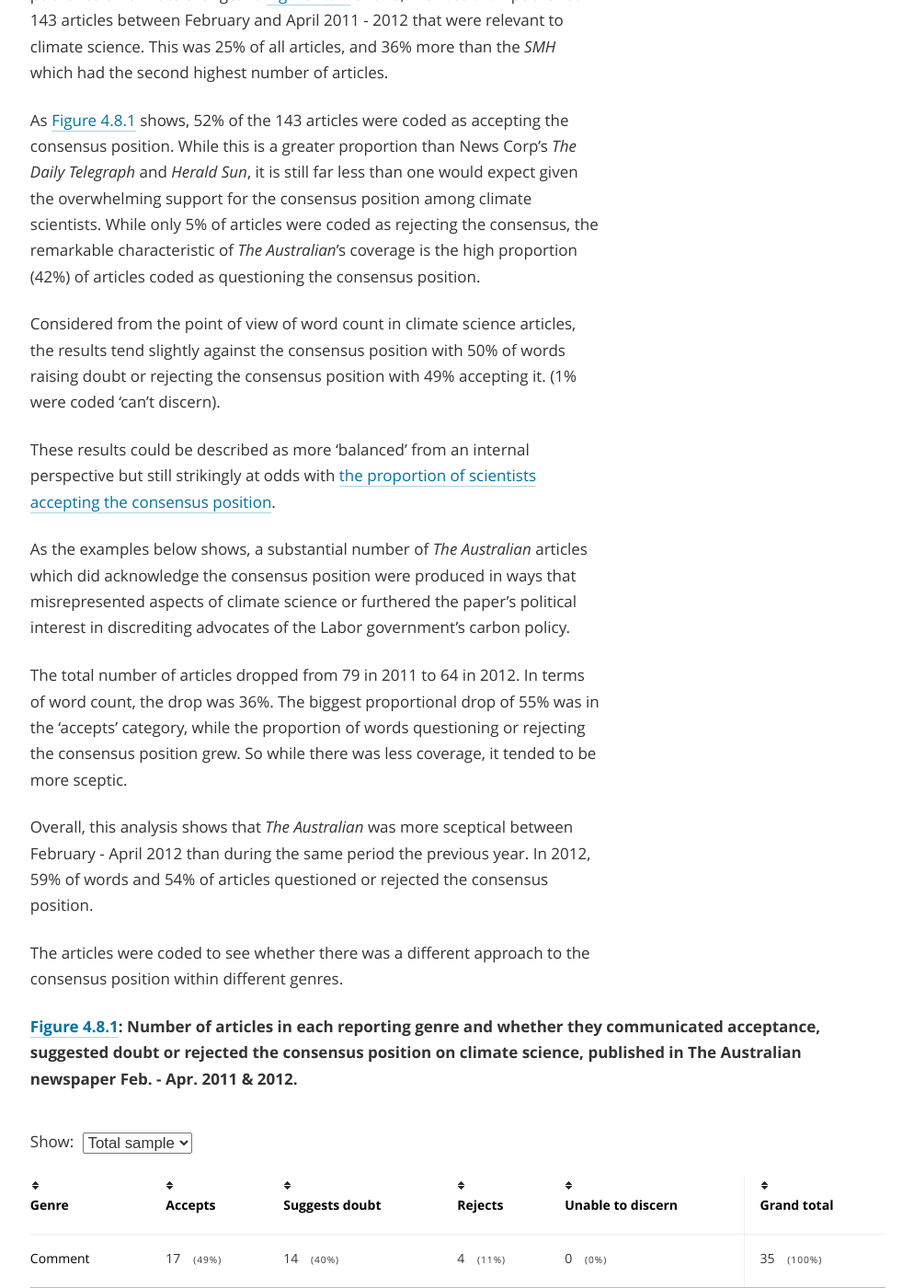
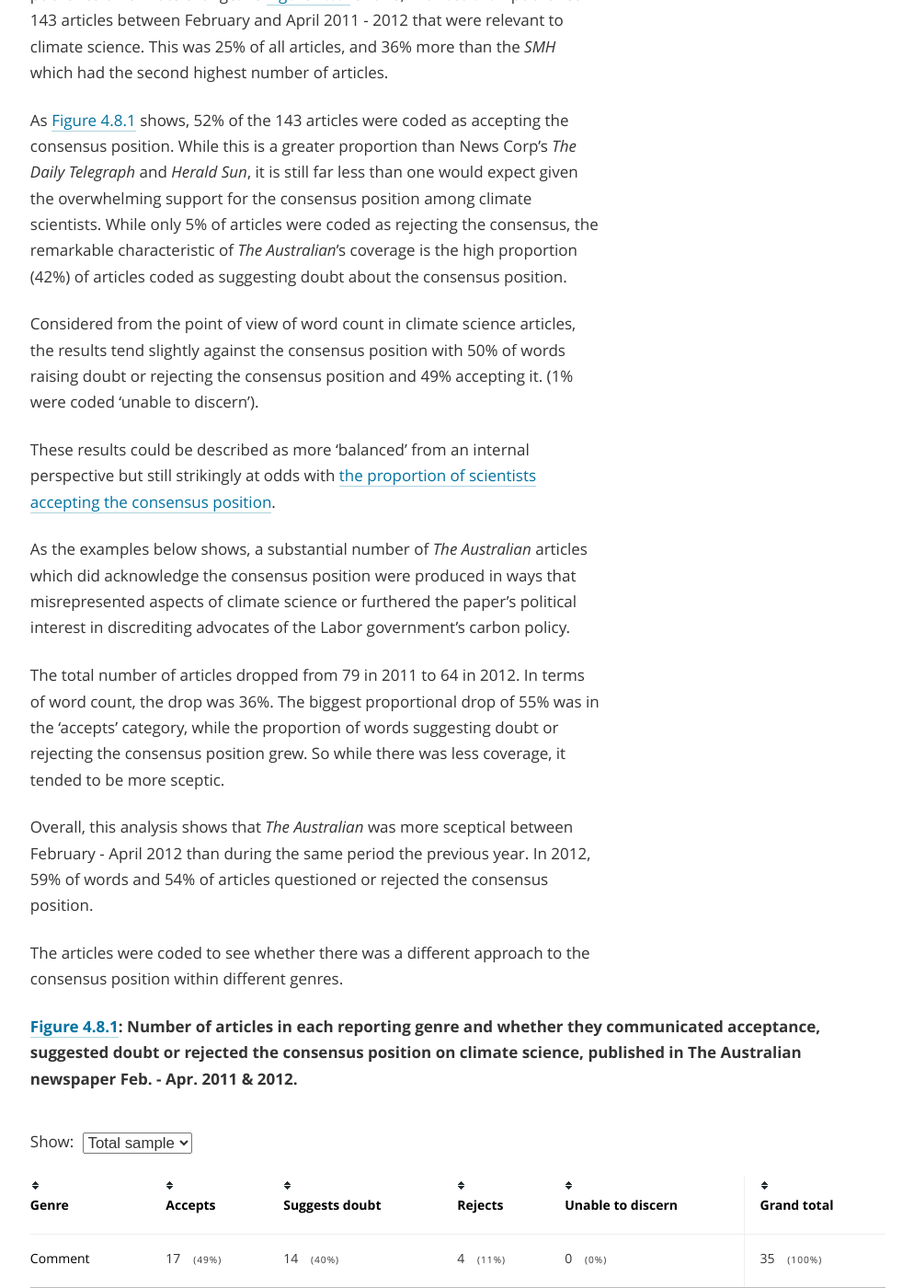
Before and after one commit to investigate/sceptical-climate, a Jekyll site: the page built from part-2/findings/04-08-the-australian.html, in a window 1280 px wide and 1400 px high, scrolled down 5931 px. Shown: the whole window at 92% size, without its empty margins (142-1136 px from the left). Built offline with Jekyll 4.4.1, drawn with Linux system fonts in a browser that asks for light colours; nearby versions of some CDN libraries; Markdown is read by kramdown in place of the engine named in the settings; comment, search, counter and statistics services are not loaded; some of the changed text lies outside the part shown.

Commit message:
improved consistency & clarity

```diff
--- a/part-2/findings/04-08-the-australian.html
+++ b/part-2/findings/04-08-the-australian.html
@@ -84,15 +84,15 @@
 
 	<p><em>The Australian</em> is better resourced with reporters and has more space than any other daily publication in Australia. This is reflected in the number of articles it publishes on climate change. As <a href="#figure_4_8_1" class="scroll" title="Figure 4.8.1: Number of articles in each reporting genre and whether they communicated acceptance, suggested doubt or rejected the consensus position on climate science, published in The Australian newspaper Feb. - Apr. 2011 & 2012.">Figure 4.8.1</a> shows, <em>The Australian</em> published 143 articles between February and April 2011 - 2012 that were relevant to climate science. This was 25% of all articles, and 36% more than the <em>SMH</em> which had the second highest number of articles.</p>
 
-	<p>As <a href="#figure_4_8_1" title="Figure 4.8.1: Number of articles in each reporting genre and whether they communicated acceptance, suggested doubt or rejected the consensus position on climate science, published in The Australian newspaper Feb. - Apr. 2011 & 2012." class="scroll">Figure 4.8.1</a> shows, 52% of the 143 articles were coded as accepting the consensus position. While this is a greater proportion than News Corp’s <em>The Daily Telegraph</em> and <em>Herald Sun</em>, it is still far less than one would expect given the overwhelming support for the consensus position among climate scientists. While only 5% of articles were coded as rejecting the consensus, the remarkable characteristic of <em>The Australian</em>’s coverage is the high proportion (42%) of articles coded as questioning the consensus position. </p>
+	<p>As <a href="#figure_4_8_1" title="Figure 4.8.1: Number of articles in each reporting genre and whether they communicated acceptance, suggested doubt or rejected the consensus position on climate science, published in The Australian newspaper Feb. - Apr. 2011 & 2012." class="scroll">Figure 4.8.1</a> shows, 52% of the 143 articles were coded as accepting the consensus position. While this is a greater proportion than News Corp’s <em>The Daily Telegraph</em> and <em>Herald Sun</em>, it is still far less than one would expect given the overwhelming support for the consensus position among climate scientists. While only 5% of articles were coded as rejecting the consensus, the remarkable characteristic of <em>The Australian</em>’s coverage is the high proportion (42%) of articles coded as suggesting doubt about the consensus position. </p>
 
-	<p>Considered from the point of view of word count in climate science articles, the results tend slightly against the consensus position with 50% of words raising doubt or rejecting the consensus position with 49% accepting it. (1% were coded ‘can’t discern).</p>
+	<p>Considered from the point of view of word count in climate science articles, the results tend slightly against the consensus position with 50% of words raising doubt or rejecting the consensus position and 49% accepting it. (1% were coded ‘unable to discern’).</p>
 
 	<p>These results could be described as more ‘balanced’ from an internal perspective but still strikingly at odds with <a href="{{ site.url }}/part-2/background">the proportion of scientists accepting the consensus position</a>. </p>
 
 	<p>As the examples below shows, a substantial number of <em>The Australian</em> articles which did acknowledge the consensus position were produced in ways that misrepresented aspects of climate science or furthered the paper’s political interest in discrediting advocates of the Labor government’s carbon policy. </p>
 
-	<p>The total number of articles dropped from 79 in 2011 to 64 in 2012. In terms of word count, the drop was 36%. The biggest proportional drop of 55% was in the ‘accepts’ category, while the proportion of words questioning or rejecting the consensus position grew. So while there was less coverage, it tended to be more sceptic. </p>
+	<p>The total number of articles dropped from 79 in 2011 to 64 in 2012. In terms of word count, the drop was 36%. The biggest proportional drop of 55% was in the ‘accepts’ category, while the proportion of words suggesting doubt or rejecting the consensus position grew. So while there was less coverage, it tended to be more sceptic. </p>
 
 	<p>Overall, this analysis shows that <em>The Australian</em> was more sceptical between February - April 2012 than during the same period the previous year. In 2012, 59% of words and 54% of articles questioned or rejected the consensus position. </p>
 
@@ -234,7 +234,7 @@
 
 	<p>As noted in <a href="{{ site.url }}/part-2/findings/genre/#features">Section 4.3 on the genre of climate science articles</a> <em>The Australian</em> had more than twice as many features as any other publication. It published a total of 57 articles, of which 14 were less than 500 words, 22 were between 500&#8211;800 words and 21 were more than 800 words. Features were even less likely than comment pieces to accept the consensus position, reducing from 48% in 2011 to only 29% in 2012. Most of the shift was in the short and very short features category. While there were less short and very short features in 2012, they were less likely to accept the consensus. <a href="{{ site.url }}/part-2/findings/genre/#features">Please refer to Section 4.3 for the classification details of short features, very short features and long features.</a></p>
 
-	<p>All seven editorials during this period were constructed in ways that raised questions about the consensus position.</p>
+	<p>All seven editorials during this period were constructed in ways that suggested doubt about the consensus position.</p>
 
 	<p>Overall the main sources of scepticism in <em>The Australian</em> come from editorial, features and comment pieces rather than in its news coverage. However further analysis of news stories suggests that in its news selection and reporting practices, <em>The Australian</em> preferences scientific findings that suggest less urgency or cast doubt on the reliability of climate scientists and advocates for action. New findings are highlighted in ways that could confuse readers who are not provided with ongoing results or broader trends in which to judge specific results.</p>
 
```
